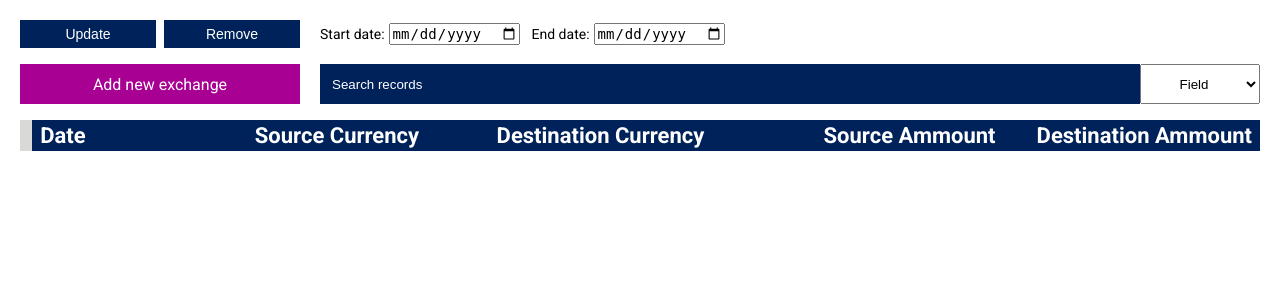
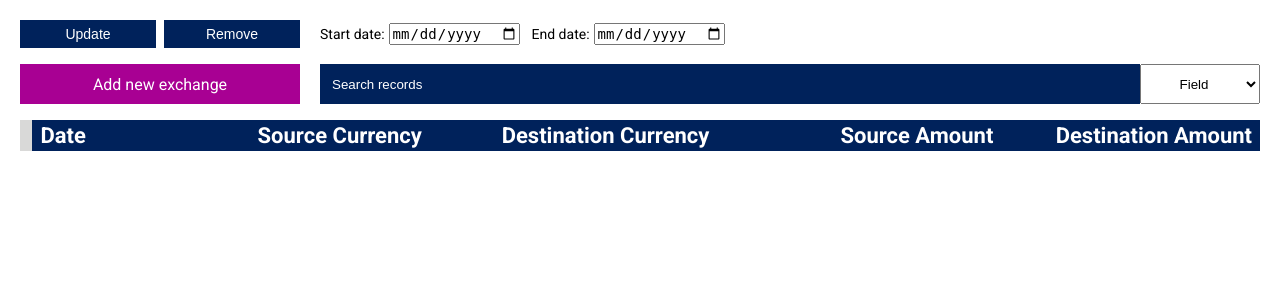
Before and after one commit to DTProductions/Moneyflow-Manager, a Flask app: page /exchanges in a window 1280 px wide. Shown: the part 100-400 px from the top of the page. Run offline with Flask 3, Linux system fonts and the light colour scheme; the visitor is signed in with stand-in values (Sample User, id 1); lists and menus that the app fills with data are empty.

Commit message:
fix typos

```diff
--- a/helpers/db_operations.py
+++ b/helpers/db_operations.py
@@ -94,7 +94,7 @@ def get_used_currencies():
 
 def get_user_transactions():
     with db_engine.begin() as conn:
-        query = select(transactions_table.c["ammount", "currency", "date"], transaction_categories_table.c["name", "type"]).join(
+        query = select(transactions_table.c["amount", "currency", "date"], transaction_categories_table.c["name", "type"]).join(
                     transaction_categories_table,
                     transaction_categories_table.c.id == transactions_table.c.category_id
                 ).where(
--- a/schema.sql
+++ b/schema.sql
@@ -8,7 +8,7 @@ CREATE UNIQUE INDEX users_email ON users(email);
 CREATE TABLE transactions(
     id INTEGER PRIMARY KEY AUTOINCREMENT,
     user_id INTEGER NOT NULL,
-    ammount INTEGER INTEGER NOT NULL,
+    amount INTEGER INTEGER NOT NULL,
     date TEXT NOT NULL,
     currency TEXT NOT NULL,
     category_id INTEGER NOT NULL,
@@ -32,9 +32,9 @@ CREATE TABLE exchanges(
     id INTEGER PRIMARY KEY AUTOINCREMENT,
     user_id INTEGER NOT NULL,
     source_currency TEXT NOT NULL,
-    source_ammount INTEGER NOT NULL,
+    source_amount INTEGER NOT NULL,
     destination_currency TEXT NOT NULL,
-    destination_ammount INTEGER NOT NULL,
+    destination_amount INTEGER NOT NULL,
     date TEXT,
     FOREIGN KEY (user_id) REFERENCES users(id)
 );
--- a/static/crud_page.js
+++ b/static/crud_page.js
@@ -19,12 +19,12 @@ document.addEventListener("DOMContentLoaded", (Event) =>{
             set_remove_button_event(check_boxes, "/categories/remove");
             break;
         case "/transactions":
-            set_update_button_event(rows, check_boxes, form, ["date", "ammount", "currency", "category_name"], "id");
+            set_update_button_event(rows, check_boxes, form, ["date", "amount", "currency", "category_name"], "id");
             set_remove_button_event(check_boxes, "/transactions/remove");
             set_date_listening_events(field_dropdown, rows, search_txt, start_date, end_date);
             break;
         case "/exchanges":
-            set_update_button_event(rows, check_boxes, form, ["date", "source_currency", "source_ammount", "destination_currency", "destination_ammount"], "id");
+            set_update_button_event(rows, check_boxes, form, ["date", "source_currency", "source_amount", "destination_currency", "destination_amount"], "id");
             set_remove_button_event(check_boxes, "/exchanges/remove");
             set_date_listening_events(field_dropdown, rows, search_txt, start_date, end_date);
     }
@@ -88,8 +88,8 @@ function search(dropdown, rows, search_txt, start_date, end_date){
             header = "currency";
             type = "string";
             break;
-        case "Ammount":
-            header = "ammount";
+        case "Amount":
+            header = "amount";
             type = "number";
             break;
         case "Date":
@@ -101,16 +101,16 @@ function search(dropdown, rows, search_txt, start_date, end_date){
             header = "source_currency";
             type = "string";
             break;
-        case "Source Ammount":
-            header = "source_ammount";
+        case "Source Amount":
+            header = "source_amount";
             type = "number";
             break;
         case "Destination Currency":
             header = "destination_currency";
             type = "string";
             break;
-        case "Destination Ammount":
-            header = "destination_ammount";
+        case "Destination Amount":
+            header = "destination_amount";
             type = "number";
             break;
         default:
--- a/static/utils.js
+++ b/static/utils.js
@@ -16,7 +16,7 @@ function sendForm(rows, check_boxes, form, fields, id){
 
             for(let j = 0; j < fields.length; j++){
                 let field_value = rows[i].querySelector("[headers='" + fields[j] +"']").innerHTML;
-                if(fields[j] == "ammount" || fields[j] == "source_ammount" || fields[j] == "destination_ammount"){
+                if(fields[j] == "amount" || fields[j] == "source_amount" || fields[j] == "destination_amount"){
                     field_value = field_value.replace(",", "");
                 }
                 form.querySelector("[name='" + fields[j] + "']").value = field_value;
--- a/templates/add_exchange.html
+++ b/templates/add_exchange.html
@@ -2,8 +2,8 @@
 {% block form %}
     <form id="add_form" class="main-form">
         <input type="date" placeholder="date" autofocus class="form-date" name="date">
-        <input class="form-item-text" type="number" placeholder="Source Ammount" name="source_ammount">
-        <input class="form-item-text" type="number" placeholder="Destination Ammount" name="destination_ammount">
+        <input class="form-item-text" type="number" placeholder="Source Amount" name="source_amount">
+        <input class="form-item-text" type="number" placeholder="Destination Amount" name="destination_amount">
 
         <select class="form-dropdown" name="source_currency">
             <option disabled selected>Source Currency</option>
--- a/templates/add_transaction.html
+++ b/templates/add_transaction.html
@@ -2,7 +2,7 @@
 {% block form %}
     <form id="add_form" class="main-form">
         <input type="date" placeholder="date" autofocus class="form-date" name="date">
-        <input class="form-item-text" type="number" placeholder="Ammount" name="ammount">
+        <input class="form-item-text" type="number" placeholder="Amount" name="amount">
         <select class="form-dropdown" name="currency">
             <option disabled selected>Currency</option>
             <option>BRL</option>
--- a/templates/exchanges.html
+++ b/templates/exchanges.html
@@ -4,17 +4,17 @@
     <option disabled selected>Field</option>
     <option>Date</option>
     <option>Source Currency</option>
-    <option>Source Ammount</option>
+    <option>Source Amount</option>
     <option>Destination Currency</option>
-    <option>Destination Ammount</option>
+    <option>Destination Amount</option>
 {% endblock %}
 
 {% block headers %}
     <th class="tb-header left border">Date</th>
     <th class="tb-header left">Source Currency</th>
     <th class="tb-header left">Destination Currency</th>
-    <th class="tb-header right">Source Ammount</th>
-    <th class="tb-header right border">Destination Ammount</th>
+    <th class="tb-header right">Source Amount</th>
+    <th class="tb-header right border">Destination Amount</th>
 {% endblock %}
 
 {% block update_form %}
@@ -22,9 +22,9 @@
         <input type="hidden" name="id">
         <input type="hidden" name="date">
         <input type="hidden" name="source_currency">
-        <input type="hidden" name="source_ammount">
+        <input type="hidden" name="source_amount">
         <input type="hidden" name="destination_currency">
-        <input type="hidden" name="destination_ammount">
+        <input type="hidden" name="destination_amount">
     </form>
 {% endblock %}
 
@@ -36,8 +36,8 @@
             <td class="row-item left border" headers="date">{% if format_db_date(row["date"]) %}{{format_db_date(row["date"])}}{% endif %}</td>
             <td class="row-item left" headers="source_currency">{{row["source_currency"]}}</td>
             <td class="row-item left" headers="destination_currency">{{row["destination_currency"]}}</td>
-            <td class="row-item right" headers="source_ammount">{{format_money(row["source_ammount"])}}</td>
-            <td class="row-item right border" headers="destination_ammount">{{format_money(row["destination_ammount"])}}</td>
+            <td class="row-item right" headers="source_amount">{{format_money(row["source_amount"])}}</td>
+            <td class="row-item right border" headers="destination_amount">{{format_money(row["destination_amount"])}}</td>
         </tr>
     {% endfor %}
 {% endblock %}
--- a/templates/update_exchange.html
+++ b/templates/update_exchange.html
@@ -3,8 +3,8 @@
     <form id="add_form" class="main-form">
         <input type="hidden" name="id" value="{{id}}">
         <input type="date" placeholder="date" autofocus class="form-date" name="date" value="{{date}}">
-        <input class="form-item-text" type="number" placeholder="Source Ammount" name="source_ammount" value="{{source_ammount}}">
-        <input class="form-item-text" type="number" placeholder="Destination Ammount" name="destination_ammount" value="{{destination_ammount}}">
+        <input class="form-item-text" type="number" placeholder="Source Amount" name="source_amount" value="{{source_amount}}">
+        <input class="form-item-text" type="number" placeholder="Destination Amount" name="destination_amount" value="{{destination_amount}}">
 
         <select class="form-dropdown" name="source_currency">
             <option disabled selected>Source Currency</option>
--- a/templates/update_transaction.html
+++ b/templates/update_transaction.html
@@ -3,7 +3,7 @@
     <form id="add_form" class="main-form">
         <input type="hidden" name="id" value="{{id}}">
         <input type="date" placeholder="date" autofocus class="form-date" name="date" value="{{date}}">
-        <input class="form-item-text" type="number" placeholder="Ammount" name="ammount" value="{{ammount}}">
+        <input class="form-item-text" type="number" placeholder="Amount" name="amount" value="{{amount}}">
         <select class="form-dropdown" name="currency">
             <option disabled selected>Currency</option>
             <option {% if currency == "BRL" %} selected {% endif %}>BRL</option>
```
Also changed, not shown: blueprints/exchanges.py (+18 -18 lines), blueprints/transactions.py (+12 -12 lines), helpers/currency.py (+4 -4 lines), helpers/multiview.py (+15 -15 lines), helpers/singleview.py (+8 -8 lines), templates/transactions.html (+4 -4 lines).
